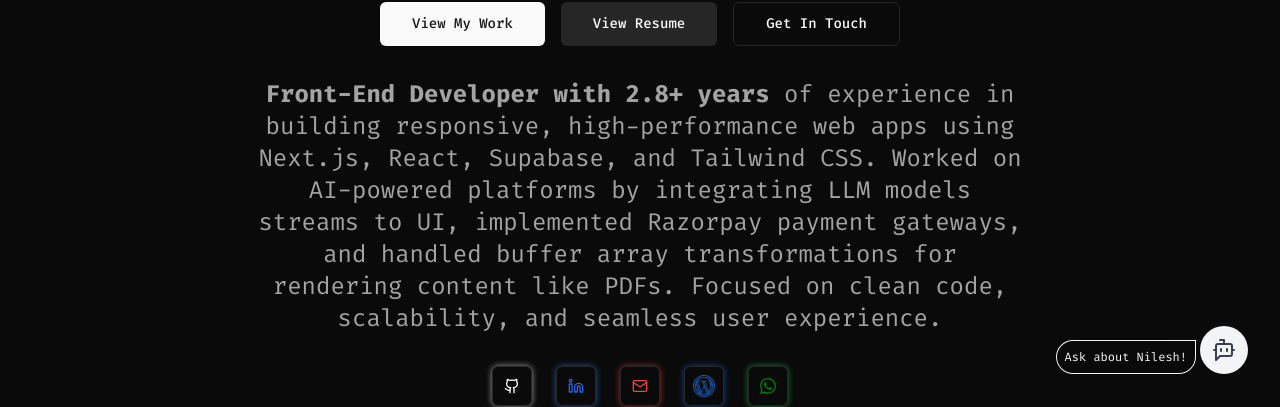
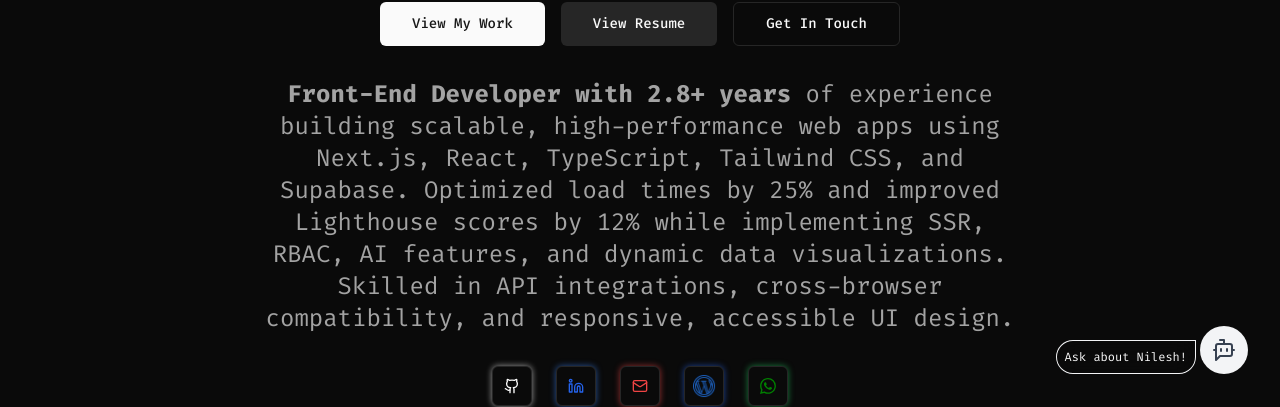
Before and after one commit to NileshRE/portfolio, a Next.js app: page / in a window 1280 px wide. Shown: the part 362-769 px from the top of the page. Built offline with nearby package versions, Linux system fonts and the light colour scheme.

Commit message:
Updated profile

```diff
--- a/components/HeroSection.tsx
+++ b/components/HeroSection.tsx
@@ -41,12 +41,12 @@
             <span className="font-bold">
               Front-End Developer with 2.8+ years
             </span>{" "}
-            of experience in building responsive, high-performance web apps
-            using Next.js, React, Supabase, and Tailwind CSS. Worked on
-            AI-powered platforms by integrating LLM models streams to UI,
-            implemented Razorpay payment gateways, and handled buffer array
-            transformations for rendering content like PDFs. Focused on clean
-            code, scalability, and seamless user experience.
+            of experience building scalable, high-performance web apps using
+            Next.js, React, TypeScript, Tailwind CSS, and Supabase. Optimized
+            load times by 25% and improved Lighthouse scores by 12% while
+            implementing SSR, RBAC, AI features, and dynamic data
+            visualizations. Skilled in API integrations, cross-browser
+            compatibility, and responsive, accessible UI design.
           </p>
           <div className="flex justify-center space-x-6 mt-8">
             <SocialLinks />
```
